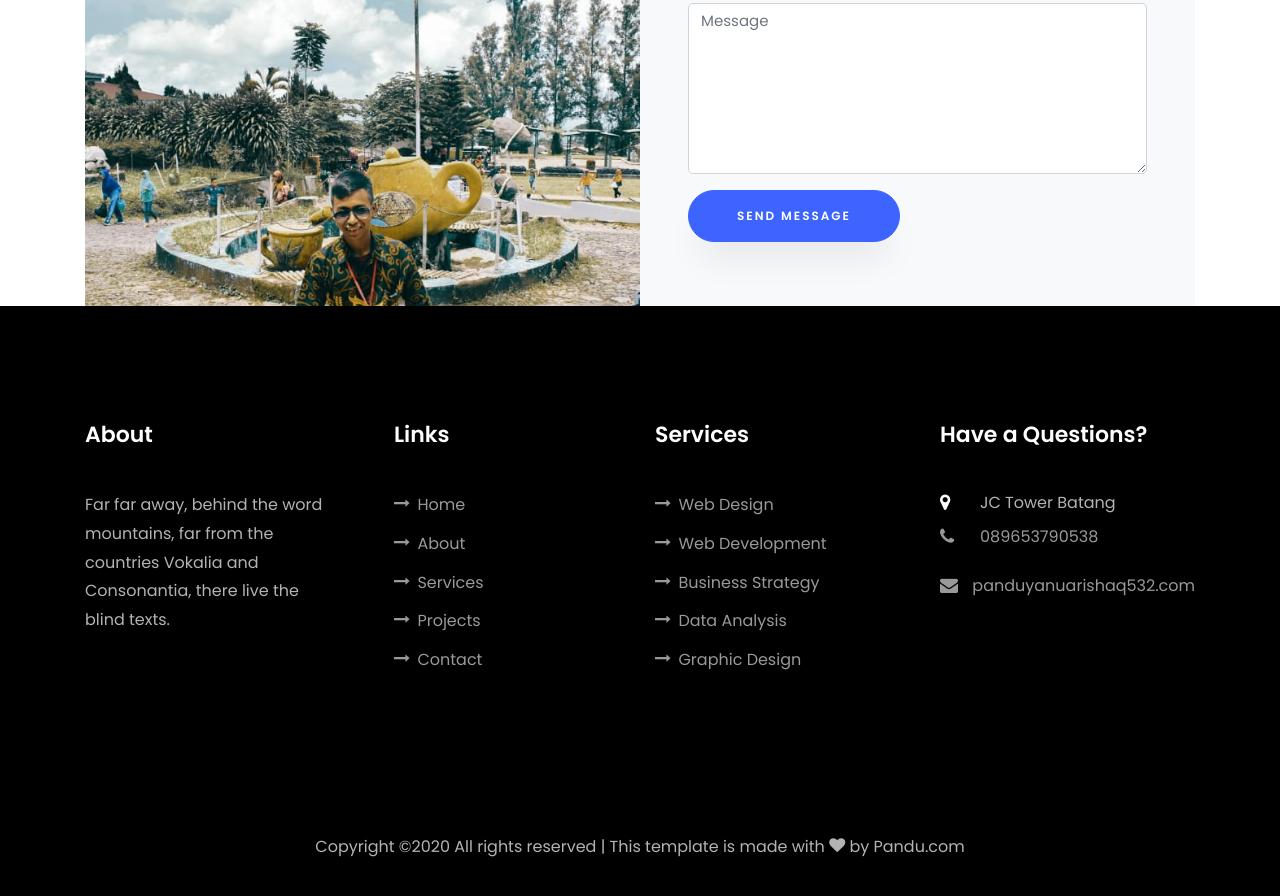
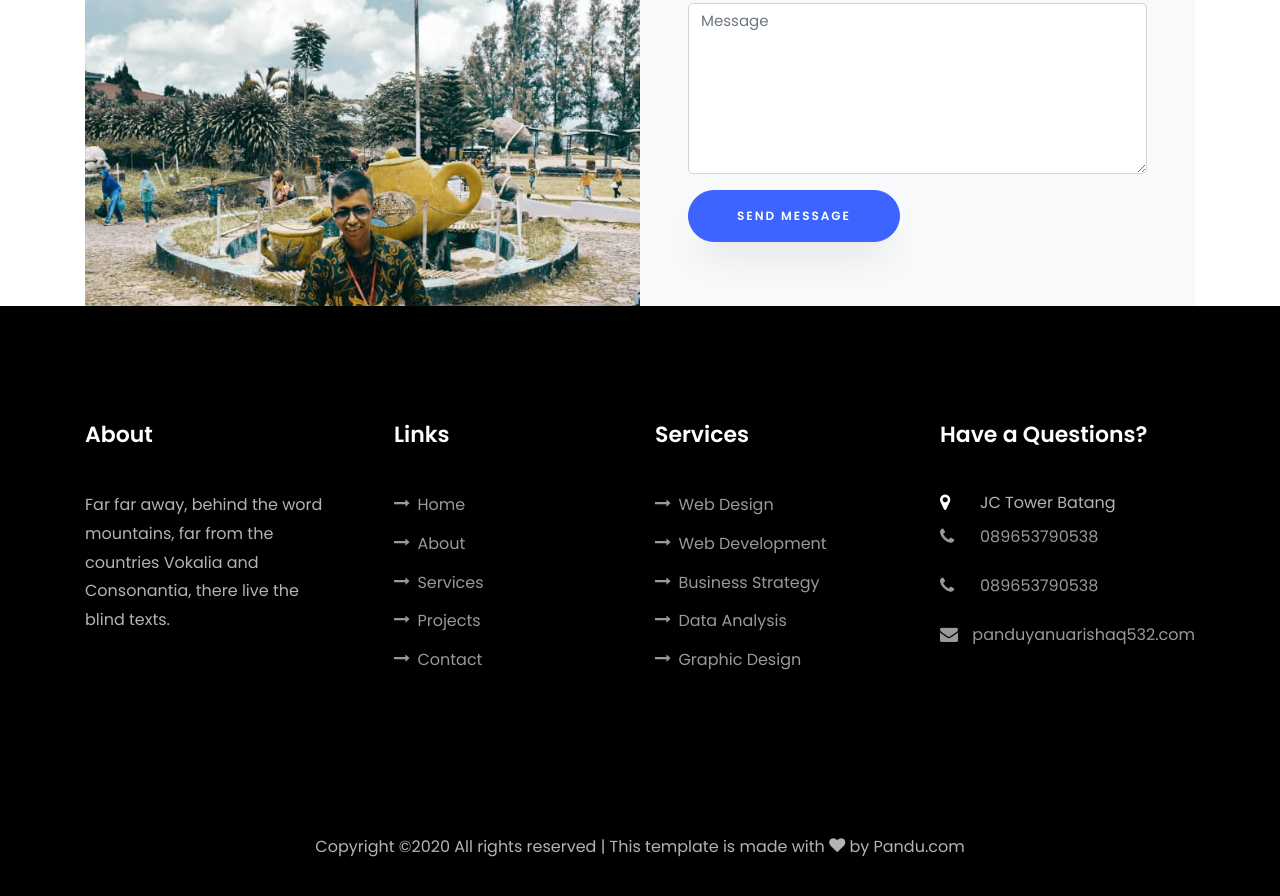
Before and after one commit to pandu532/pandu532.github.io, a plain HTML site: page index.html in a window 1280 px wide. Shown: the part 9368-10264 px from the top of the page. Drawn offline with Linux system fonts and the light colour scheme; animation ran at ten frames a second; files whose address does not match are found by name.

Commit message:
Update index.html

```diff
--- a/index.html
+++ b/index.html
@@ -808,6 +808,7 @@
 	              <ul>
 	                <li><span class="icon icon-map-marker"></span><span class="text">JC Tower Batang </span></li>
 	                <li><a href="#"><span class="icon icon-phone"></span><span class="text">089653790538</span></a></li>
+			      <li><a href="#"><span class="icon icon-phone"></span><span class="text">089653790538</span></a></li>
 	                <li><a href="#"><span class="icon icon-envelope"></span><span class="text">panduyanuarishaq532.com</span></a></li>
 	              </ul>
 	            </div>
```
